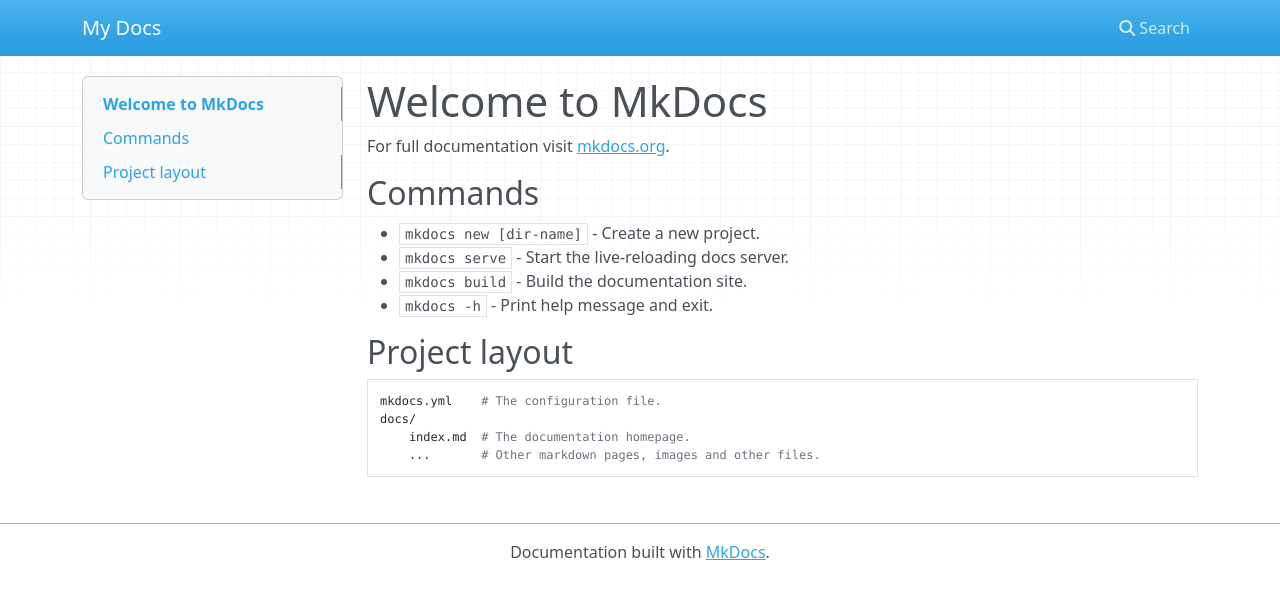
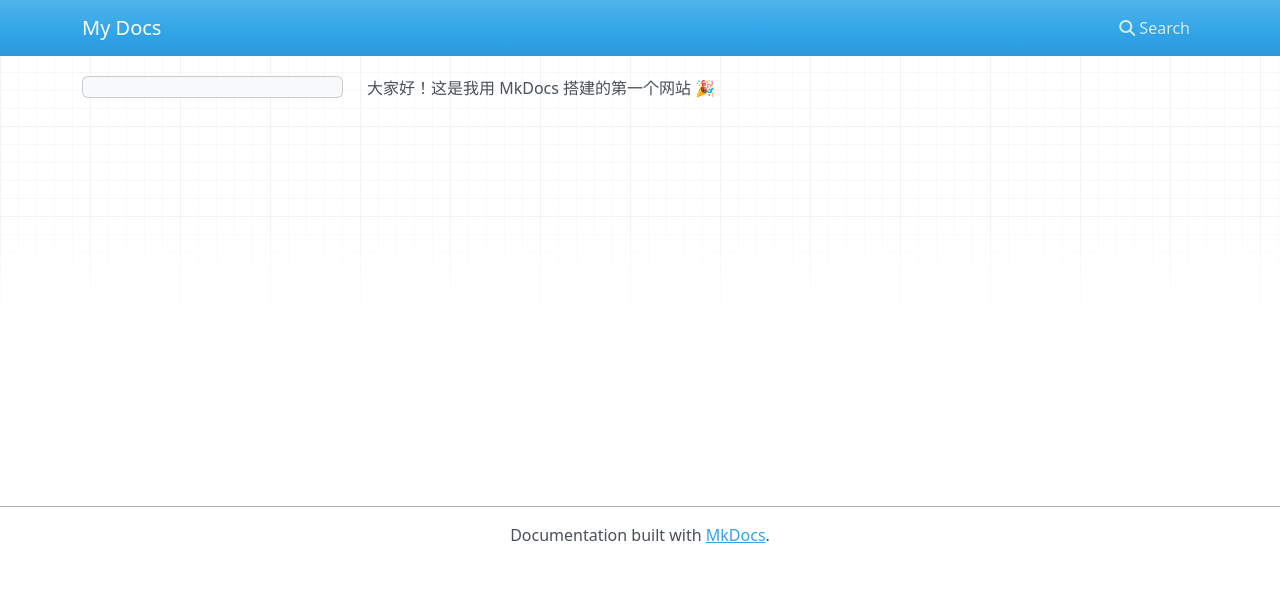
Before and after one commit to 2421bet-coder/my-personal-website, an MkDocs documentation site: the page built from docs/index.md, in a window 1280 px wide. Shown: the top 599 px of the page. Built offline with MkDocs 1.6.1, drawn with Linux system fonts in a browser that asks for light colours; nearby versions of some CDN libraries.

Commit message:
修改网站首页内容

```diff
--- a/docs/index.md
+++ b/docs/index.md
@@ -1,17 +1 @@
-# Welcome to MkDocs
-
-For full documentation visit [mkdocs.org](https://www.mkdocs.org).
-
-## Commands
-
-* `mkdocs new [dir-name]` - Create a new project.
-* `mkdocs serve` - Start the live-reloading docs server.
-* `mkdocs build` - Build the documentation site.
-* `mkdocs -h` - Print help message and exit.
-
-## Project layout
-
-    mkdocs.yml    # The configuration file.
-    docs/
-        index.md  # The documentation homepage.
-        ...       # Other markdown pages, images and other files.
+大家好！这是我用 MkDocs 搭建的第一个网站 🎉
```
